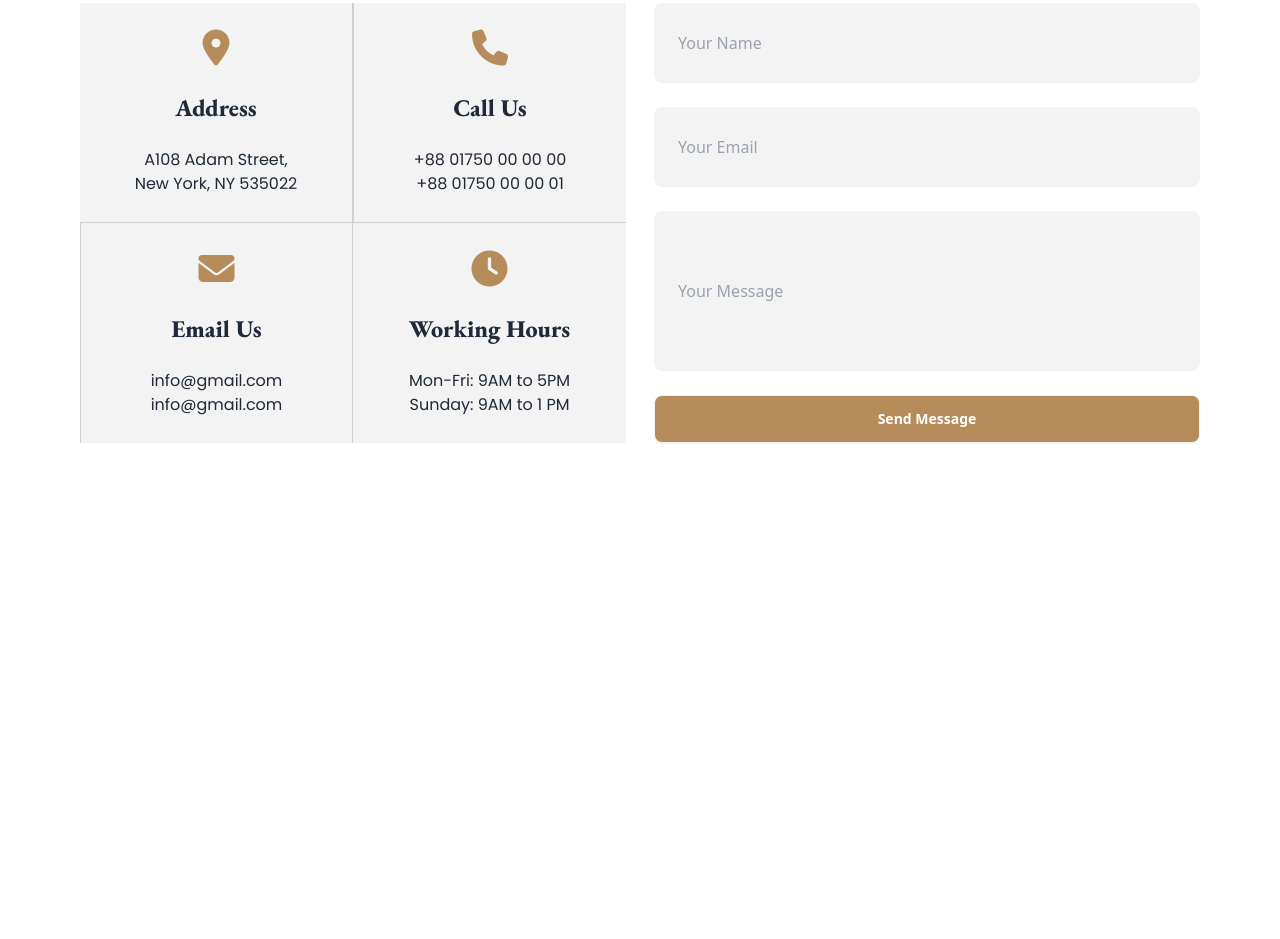
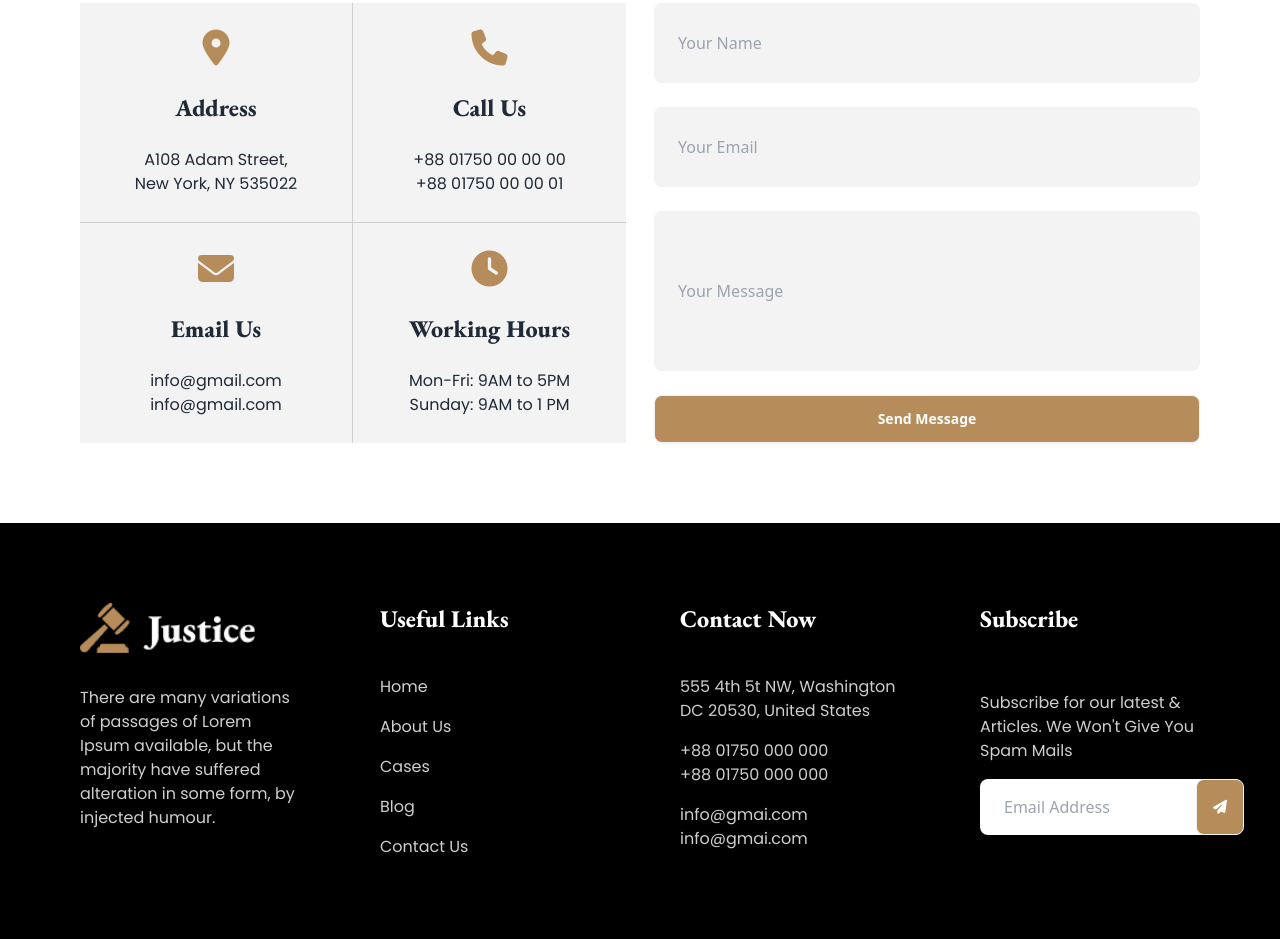
Before and after one commit to rajj5570/legal-solution, a plain HTML site: page index.html in a window 1280 px wide. Shown: the part 3768-4707 px from the top of the page. Before the commit the page ends 4291 px from the top, so only its background shows below. Drawn offline with nearby package versions, Linux system fonts and the light colour scheme.

Commit message:
footer added

```diff
--- a/index.html
+++ b/index.html
@@ -87,7 +87,7 @@
               but the majority have suffered alteration in some form, by
               injected humour.
             </p>
-            <div class="flex lg:justify-center gap-4 max-w-96">
+            <div class="flex  lg:justify-center gap-4 max-w-96">
               <input
                 class="pl-1 lg:pl-4 rounded-lg lg:w-[700px]"
                 type="text"
@@ -269,7 +269,7 @@
           humour.
         </p>
 
-        <div class="relative h-[30rem] md:h-auto rounded-lg lg:rounded-xl">
+        <div class="relative h-[32rem] md:h-auto rounded-lg lg:rounded-xl">
           <img
             class="w-full h-full object-cover"
             src="./images/banner.png"
@@ -293,7 +293,7 @@
                     Awlad Hossain
                   </h1>
                   <h6 class="secondary-text text-center">UX Designer</h6>
-                  <p class="secondary-text text-center max-w-[45rem]  my-5">
+                  <p class="secondary-text text-center max-w-[45rem] mt-24  md:my-5">
                     Contrary to popular belief, Lorem Ipsum is not simply random
                     text. It has roots in a piece of classical Latin literature
                     from 45 BC, making it over 2000 years old. Richard
@@ -323,7 +323,7 @@
                     Michael F. Scanlon
                   </h1>
                   <h6 class="secondary-text text-center">UX Designer</h6>
-                  <p class="secondary-text text-center max-w-[45rem] my-5">
+                  <p class="secondary-text text-center max-w-[45rem] mt-24  md:my-5">
                     Contrary to popular belief, Lorem Ipsum is not simply random
                     text. It has roots in a piece of classical Latin literature
                     from 45 BC, making it over 2000 years old. Richard
@@ -352,7 +352,7 @@
                     Elizabeth H. White
                   </h1>
                   <h6 class="secondary-text text-center">UX Designer</h6>
-                  <p class="secondary-text text-center max-w-[45rem] my-5">
+                  <p class="secondary-text text-center max-w-[45rem] mt-24  md:my-5">
                     Contrary to popular belief, Lorem Ipsum is not simply random
                     text. It has roots in a piece of classical Latin literature
                     from 45 BC, making it over 2000 years old. Richard
@@ -443,7 +443,7 @@
           </div>
           <div class="flex-1">
             <img
-              class="h-full w-full object-cover"
+              class="h-full w-full object-cover md:object-cover "
               src="./images/faq.png"
               alt=""
             />
@@ -476,7 +476,7 @@
               </p>
             </div>
             <!-- item-2 -->
-            <div class="flex flex-col justify-center items-center gap-6 bg-[#f3f3f3] md:border md:border-[#CFCFCF] md:border-r-0 md:border-t-0 border-l-0 py-15">
+            <div class="flex flex-col justify-center items-center gap-6 bg-[#f3f3f3] md:border md:border-[#CFCFCF] md:border-r-0 md:border-t-0 md:border-l-0 py-15">
               <i class="fa-solid fa-phone text-4xl" style="color: #b68c5a;"></i>
               <h1 class="primary-text text-center text-2xl font-extrabold">Call Us</h1>
               <p class="secondary-text text-center">
@@ -486,7 +486,7 @@
               </p>
             </div>
             <!-- item-3 -->
-            <div class="flex flex-col justify-center items-center gap-6 bg-[#f3f3f3] md:border md:border-[#CFCFCF] md:border-b-0 md:border-t-0 border-l-0 py-15">
+            <div class="flex flex-col justify-center items-center gap-6 bg-[#f3f3f3] md:border md:border-[#CFCFCF] md:border-b-0 md:border-t-0 md:border-l-0 py-15">
               <i class="fa-solid fa-envelope text-4xl" style="color: #b68c5a;"></i>
               <h1 class="primary-text text-center text-2xl font-extrabold">Email Us</h1>
               <p class="secondary-text text-center">
@@ -515,6 +515,59 @@
         </div>
       </section>
     </main>
-    <footer></footer>
+
+    <!-- footer section -->
+
+    <footer class="bg-black h-full py-8 md:py-20">
+      <section class="mx-5 md:mx-10 lg:mx-20">
+        <div class="grid grid-cols-1 md:grid-cols-2 lg:grid-cols-4 gap-20">
+          <div class="flex flex-col">
+            <img class="w-44 mb-8" src="./images/logo.png" alt="">
+            <p class="secondary-text text-[#cfcfcf]">There are many variations of passages of Lorem Ipsum available, but the majority have suffered alteration in some form, by injected humour.</p>
+          </div>
+          <div class="flex flex-col">
+            <h5 class="primary-text text-white text-2xl font-extrabold mb-10 ">Useful Links</h5>
+            <ul class="flex flex-col space-y-4 ">
+              <li class="secondary-text text-[#cfcfcf]">Home</li>
+              <li class="secondary-text text-[#cfcfcf]">About Us</li>
+              <li class="secondary-text text-[#cfcfcf]">Cases</li>
+              <li class="secondary-text text-[#cfcfcf]">Blog</li>
+              <li class="secondary-text text-[#cfcfcf]">Contact Us</li>
+            </ul>
+          </div>
+          <div class="flex flex-col">
+            <h5 class="primary-text text-white text-2xl font-extrabold mb-10">
+              Contact Now
+            </h5>
+            <ul class="flex flex-col space-y-4">
+              <li class="secondary-text text-[#cfcfcf]">555 4th 5t NW, Washington
+                <br>
+                DC 20530, United States
+              </li>
+              <li class="secondary-text text-[#cfcfcf]">
+                +88 01750 000 000
+                <br>
+                +88 01750 000 000
+
+              </li>
+              <li class="secondary-text text-[#cfcfcf]">
+                info@gmai.com
+                <br>
+                info@gmai.com
+              </li>
+            </ul>
+          </div>
+          <div class="flex flex-col space-y-4">
+            <h5 class="primary-text text-white text-2xl font-extrabold mb-10">Subscribe</h5>
+            <p class="secondary-text text-[#cfcfcf]">Subscribe for our latest & Articles. We Won't Give You Spam Mails</p>
+            <div class="flex">
+              <input class="max-w-[15rem] h-14 rounded-lg pl-6 border-none" type="email" name="" id="" placeholder="Email Address">
+              <button class="h-14 -ml-6 btn bg-[#B68C5A] text-white hover:bg-white hover:text-[#B68C5A]"><i class="fa-solid fa-paper-plane"></i></button>
+            </div>
+          </div>
+        </div>
+      </section>
+
+    </footer>
   </body>
 </html>
```
